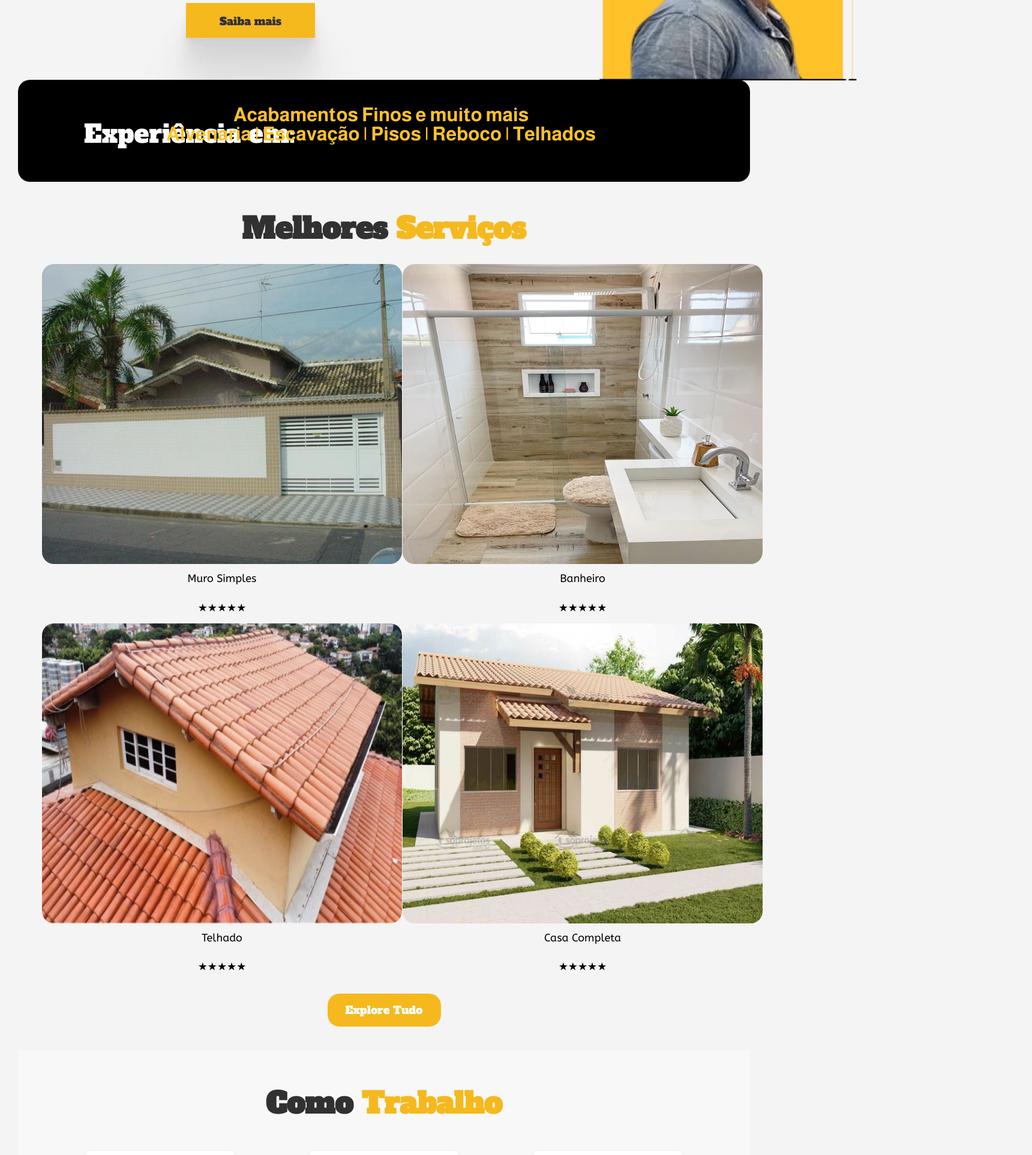
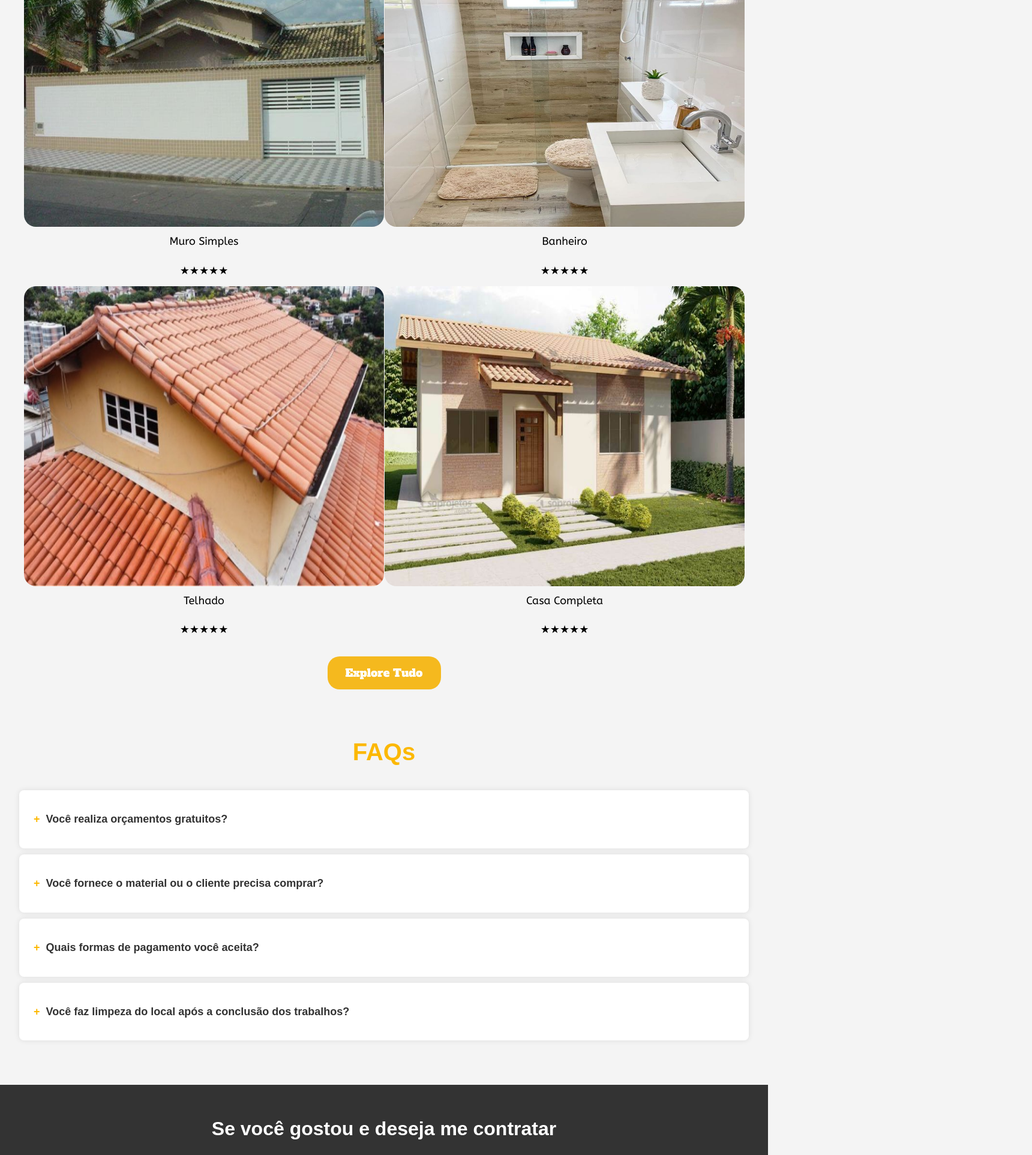
Before and after one commit to Chiquinho-Coder/FrontEndBrunao2, a React (Create React App) app: page / in a window 1280 px wide. Shown: the part 560-2485 px from the top of the page at 60% size, 1720 px wide, since content can reach past the window. Built offline with nearby package versions, Linux system fonts and the light colour scheme.

Commit message:
Ajustar o restante dos faqs e validaçoes pra dps subir pro servidor

```diff
--- a/public/index.html
+++ b/public/index.html
@@ -9,7 +9,7 @@
       name="description"
       content="Web site created using create-react-app"
     />
-    <link rel="apple-touch-icon" href="%PUBLIC_URL%/logo192.png" />
+    <link rel="apple-touch-icon" href="./favicon.ico" />
     <!--
       manifest.json provides metadata used when your web app is installed on a
       user's mobile device or desktop. See https://developers.google.com/web/fundamentals/web-app-manifest/
@@ -24,7 +24,7 @@
       work correctly both with client-side routing and a non-root public URL.
       Learn how to configure a non-root public URL by running `npm run build`.
     -->
-    <title>React App</title>
+    <title>DesenrolaJá</title>
   </head>
   <body>
     <noscript>You need to enable JavaScript to run this app.</noscript>
--- a/src/App.jsx
+++ b/src/App.jsx
@@ -1,4 +1,4 @@
-import React from "react";
+import React, { useState } from "react";
 import { Link } from "react-router-dom";
 import logo from "./assets/images/logo_orea.png";
 import cara_oreia from "./assets/images/cara_orea.png";
@@ -12,213 +12,57 @@ import "./css/styles.css";
 import "./App.scss";
 
 function App() {
+  const [expandedFAQ, setExpandedFAQ] = useState(null); // Usar useState para controlar a expansão do FAQ
+
+  const toggleFAQ = (index) => {
+    // Alterna entre expandir e colapsar a FAQ
+    setExpandedFAQ(expandedFAQ === index ? null : index);
+  };
+
   return (
     <div className="App">
       <div className="Header_site">
         <div className="cabecalho">
           <img
             src={logo}
-            alt=""
+            alt="Logo"
             style={{ width: 101, height: 94, flexShrink: 0 }}
           />
           <nav>
             <p>DesenrolaJá</p>
-            <a href="/home">Home</a>
-            <a href="/sobre">Sobre</a>
-            <a href="/servico">Serviços</a>
-            <a href="/ctt2">Contato</a>
+            <a href="#">Home</a>
+            <a href="#sobre">Sobre</a>
+            <a href="#servico">Serviços</a>
+            <a href="#contato">Contato</a>
           </nav>
           <Link to="/login">
             <button>Sign In</button>
           </Link>
         </div>
       </div>
-
       <section className="text_oreia">
         <p>Oferecendo o Melhor </p>
         <div className="servico">Serviço</div>
       </section>
+
       <div className="resumo_oreia">
         <p>
-          {" "}
           Me chamo Orea Seca e trabalho de pedreiro desde os 15 anos, já tenho
           mais de 20 anos de experiência na área, tendo feito todo tipo de
           serviço.
         </p>
       </div>
-      <svg
-        xmlns="http://www.w3.org/2000/svg"
-        width="375"
-        height="240"
-        viewBox="0 0 375 240"
-        fill="none"
-        className="botao_saiba"
-      >
-        <g filter="url(#filter0_dddddd_1_232)">
-          <path d="M80 2H295V60H80V2Z" fill="#F5B91E" />
-        </g>
-        <text
-          x="50%"
-          y="14%"
-          text-anchor="middle"
-          dominant-baseline="middle"
-          fill="#313131"
-          font-family="AlfaSlab"
-          font-size="18px"
-          font-weight="400"
-        >
-          Saiba mais
-        </text>
-        <defs>
-          <filter
-            id="filter0_dddddd_1_232"
-            x="0"
-            y="0.703704"
-            width="375"
-            height="239.296"
-            filterUnits="userSpaceOnUse"
-            color-interpolation-filters="sRGB"
-          >
-            <feFlood flood-opacity="0" result="BackgroundImageFix" />
-            <feColorMatrix
-              in="SourceAlpha"
-              type="matrix"
-              values="0 0 0 0 0 0 0 0 0 0 0 0 0 0 0 0 0 0 127 0"
-              result="hardAlpha"
-            />
-            <feOffset dy="1.85185" />
-            <feGaussianBlur stdDeviation="1.57407" />
-            <feColorMatrix
-              type="matrix"
-              values="0 0 0 0 0.192157 0 0 0 0 0.192157 0 0 0 0 0.192157 0 0 0 0.0240741 0"
-            />
-            <feBlend
-              mode="normal"
-              in2="BackgroundImageFix"
-              result="effect1_dropShadow_1_232"
-            />
-            <feColorMatrix
-              in="SourceAlpha"
-              type="matrix"
-              values="0 0 0 0 0 0 0 0 0 0 0 0 0 0 0 0 0 0 127 0"
-              result="hardAlpha"
-            />
-            <feOffset dy="8.14815" />
-            <feGaussianBlur stdDeviation="3.25926" />
-            <feColorMatrix
-              type="matrix"
-              values="0 0 0 0 0.192157 0 0 0 0 0.192157 0 0 0 0 0.192157 0 0 0 0.0392593 0"
-            />
-            <feBlend
-              mode="normal"
-              in2="effect1_dropShadow_1_232"
-              result="effect2_dropShadow_1_232"
-            />
-            <feColorMatrix
-              in="SourceAlpha"
-              type="matrix"
-              values="0 0 0 0 0 0 0 0 0 0 0 0 0 0 0 0 0 0 127 0"
-              result="hardAlpha"
-            />
-            <feOffset dy="20" />
-            <feGaussianBlur stdDeviation="6.5" />
-            <feColorMatrix
-              type="matrix"
-              values="0 0 0 0 0.192157 0 0 0 0 0.192157 0 0 0 0 0.192157 0 0 0 0.05 0"
-            />
-            <feBlend
-              mode="normal"
-              in2="effect2_dropShadow_1_232"
-              result="effect3_dropShadow_1_232"
-            />
-            <feColorMatrix
-              in="SourceAlpha"
-              type="matrix"
-              values="0 0 0 0 0 0 0 0 0 0 0 0 0 0 0 0 0 0 127 0"
-              result="hardAlpha"
-            />
-            <feOffset dy="38.5185" />
-            <feGaussianBlur stdDeviation="12.7407" />
-            <feColorMatrix
-              type="matrix"
-              values="0 0 0 0 0.192157 0 0 0 0 0.192157 0 0 0 0 0.192157 0 0 0 0.0607407 0"
-            />
-            <feBlend
-              mode="normal"
-              in2="effect3_dropShadow_1_232"
-              result="effect4_dropShadow_1_232"
-            />
-            <feColorMatrix
-              in="SourceAlpha"
-              type="matrix"
-              values="0 0 0 0 0 0 0 0 0 0 0 0 0 0 0 0 0 0 127 0"
-              result="hardAlpha"
-            />
-            <feOffset dy="64.8148" />
-            <feGaussianBlur stdDeviation="23.4259" />
-            <feColorMatrix
-              type="matrix"
-              values="0 0 0 0 0.192157 0 0 0 0 0.192157 0 0 0 0 0.192157 0 0 0 0.0759259 0"
-            />
-            <feBlend
-              mode="normal"
-              in2="effect4_dropShadow_1_232"
-              result="effect5_dropShadow_1_232"
-            />
-            <feColorMatrix
-              in="SourceAlpha"
-              type="matrix"
-              values="0 0 0 0 0 0 0 0 0 0 0 0 0 0 0 0 0 0 127 0"
-              result="hardAlpha"
-            />
-            <feOffset dy="100" />
-            <feGaussianBlur stdDeviation="40" />
-            <feColorMatrix
-              type="matrix"
-              values="0 0 0 0 0.192157 0 0 0 0 0.192157 0 0 0 0 0.192157 0 0 0 0.1 0"
-            />
-            <feBlend
-              mode="normal"
-              in2="effect5_dropShadow_1_232"
-              result="effect6_dropShadow_1_232"
-            />
-            <feBlend
-              mode="normal"
-              in="SourceGraphic"
-              in2="effect6_dropShadow_1_232"
-              result="shape"
-            />
-          </filter>
-        </defs>
-      </svg>
 
       <div className="img_oreacara">
         <img
           src={cara_oreia}
-          alt=""
+          alt="Orea"
           style={{ width: 548, height: 591, flexShrink: 0 }}
         />
       </div>
-      <svg
-        xmlns="http://www.w3.org/2000/svg"
-        width="234"
-        height="91"
-        viewBox="0 0 234 91"
-        fill="none"
-        className="seta"
-      >
-        <path
-          d="M96.5714 13.3471L96.0637 12.4855L96.5714 13.3471ZM87.2857 89.7447L87.1026 90.7278L87.2857 89.7447ZM3 71.6099L11.3196 63.6026L0.225236 60.4012L3 71.6099ZM233.768 77.9146C220.15 61.5893 196.964 38.7219 171.63 23.1731C146.363 7.66516 118.581 -0.783689 96.0637 12.4855L97.0791 14.2086C118.562 1.54897 145.422 9.43429 170.584 24.8777C195.679 40.2802 218.707 62.9813 232.232 79.1957L233.768 77.9146ZM96.0637 12.4855C68.3624 28.8097 60.1761 47.211 62.0383 62.2817C63.886 77.2347 75.6301 88.5908 87.1026 90.7278L87.4688 88.7616C76.8804 86.7893 65.7674 76.1521 64.0232 62.0364C62.2935 48.0385 69.7804 30.2955 97.0791 14.2086L96.0637 12.4855ZM87.1026 90.7278C95.4523 92.2831 102.98 87.0603 108.537 78.882C114.118 70.6688 117.914 59.2218 118.818 47.6204C119.722 36.0237 117.745 24.1378 111.617 15.1183C105.454 6.04633 95.1736 0 79.7857 0V2C94.5764 2 104.207 7.77022 109.963 16.2422C115.755 24.7667 117.706 36.1521 116.824 47.465C115.943 58.7733 112.24 69.8742 106.883 77.758C101.502 85.6768 94.6548 90.1001 87.4688 88.7616L87.1026 90.7278ZM79.7857 0C36.2058 0 13.0122 37.7363 4.54941 62.6373L6.44304 63.2808C14.8343 38.5902 37.5595 2 79.7857 2V0Z"
-          fill="#F5B91E"
-        />
-      </svg>
 
-      <div className="exp_borda">
-        <h2>Experiência em:</h2>
-        <p>Alvenaria | Escavação | Pisos | Reboco | Telhados</p>{" "}
-        <p>Acabamentos Finos e muito mais </p>
-      </div>
       <section className="melhores_servicos">
+        <section id="servico">
           <h2>
             Melhores <span>Serviços</span>
           </h2>
@@ -229,147 +73,87 @@ function App() {
               <p>★★★★★</p>
             </div>
             <div className="servico_item">
-            <img src={banheiro} alt="Predinho" />
+              <img src={banheiro} alt="Banheiro" />
               <p>Banheiro</p>
               <p>★★★★★</p>
             </div>
             <div className="servico_item">
-            <img src={telhado} alt="Forja" />
+              <img src={telhado} alt="Telhado" />
               <p>Telhado</p>
               <p>★★★★★</p>
             </div>
             <div className="servico_item">
-            <img src={casa} alt="Casarão" />
+              <img src={casa} alt="Casa Completa" />
               <p>Casa Completa</p>
               <p>★★★★★</p>
             </div>
           </div>
           <button className="btn_saiba">Explore Tudo</button>
         </section>
-      <section className="como_trabalho">
-        <h2>
-          Como <span>Trabalho</span>
-        </h2>
-        <div className="trabalho_items">
-          <div className="trabalho_item">
-            <h3>Agenda de Horários</h3>
-            <p>
-              Agendar horário a partir do site para orçamento, verificar
-              disponibilidade de horários e dias
-            </p>
-            <button className="btn_saiba">Saiba Mais</button>
-          </div>
-          <div className="trabalho_item">
-            <h3>Orçamentos</h3>
-            <p>
-              Serviços simples como colocar pisos, rebocar paredes, fazer
-              aterramento entre outros possuem o preço tabelado por dia de
-              serviço, coisas mais complexas necessitam de orçamento
-            </p>
-            <button className="btn_saiba">Saiba Mais</button>
-          </div>
-          <div className="trabalho_item">
-            <h3>Planejamento</h3>
-            <p>
-              Para serviços mais complexos será necessário um período de até 1
-              semana entre o orçamento e o início das obras por conta do
-              planejamento que será feito com acompanhamento do cliente
-            </p>
-            <button className="btn_saiba">Saiba Mais</button>
-          </div>
-        </div>
-      </section>
-      <section className="comentarios_clientes">
-        <h2>
-          Comentários de <span>Clientes</span>
-        </h2>
-        <div className="comentario_item">
-          <img src={cliente} alt="cliente" />
-          <div className="comentario_texto">
-            <p class="avaliacao_texto">"Esse caba é bão."</p>
-            <p class="descricao_trabalho">
-              Chamei ele lá em casa pra o bicho desenrolar um banheiro novo e
-              ele resolveu tudo certo e ainda pedi tbm pra ele rebocar a parede
-              do quarto de mainha e ele fez isso num dia só, RECEBA!! :D
-            </p>
-            <p class="avaliacao_estrelas">★★★★★</p>
-            <p class="autor_avaliacao">- Sr. Reseba</p>
-          </div>
-        </div>
-      </section>
-
-      <section className="pricing">
-        <div className="card">
-          <h2>Reparos</h2>
-          <p className="price">R$150/Dia</p>
-          <ul>
-            <li>Armador Padrão</li>
-            <li>Pequenos Reajustes</li>
-            <li>Trocar Azulejos</li>
-            <li>Rebaixar Gesso em Serviços</li>
-            <li>Alinhamento</li>
-          </ul>
-          <button>Quero esse!</button>
-        </div>
-
-        <div className="card highlight-card">
-          <h2>Serviços Simples</h2>
-          <p className="price">R$300/Dia</p>
-          <ul>
-            <li>Rebocar Paredes</li>
-            <li>Alinhamento Fino</li>
-            <li>Acabamento</li>
-            <li>Levantar Muros</li>
-            <li>Colocar Metais</li>
-            <li>Mais...</li>
-          </ul>
-          <button>Quero esse!</button>
-        </div>
-
-        <div className="card">
-          <h2>Personalizado</h2>
-          <p className="price">R$: A Combinar</p>
-          <ul>
-            <li>Serviço mais complexo ou sob medida</li>
-            <li>Discussão de preço com o cliente</li>
-            <li>Orçamento feito conforme necessidades</li>
-          </ul>
-          <button>Quero esse!</button>
-        </div>
       </section>
 
       <section className="faq">
         <h2>FAQs</h2>
         <div className="faq-item">
-          <h3>
-            <span className="faq-icon">-</span> Você realiza orçamentos
-            gratuitos?
+          <h3 onClick={() => toggleFAQ(0)}>
+            <span className="faq-icon">{expandedFAQ === 0 ? "-" : "+"}</span>
+            Você realiza orçamentos gratuitos?
           </h3>
+          <div className={`faq-answer ${expandedFAQ === 0 ? "expanded" : ""}`}>
+            {expandedFAQ === 0 && (
               <p>
-            O Primeiro orçamento é gratuito, já os posteriores serão cobrados o
-            valor simbólico de R$25,00
+                O Primeiro orçamento é gratuito, já os posteriores serão
+                cobrados o valor simbólico de R$25,00
               </p>
+            )}
+          </div>
         </div>
         <div className="faq-item">
-          <h3>
-            <span className="faq-icon">+</span> Você fornece o material ou o
-            cliente precisa comprar?
+          <h3 onClick={() => toggleFAQ(1)}>
+            <span className="faq-icon">{expandedFAQ === 1 ? "-" : "+"}</span>
+            Você fornece o material ou o cliente precisa comprar?
           </h3>
+          <div className={`faq-answer ${expandedFAQ === 1 ? "expanded" : ""}`}>
+            {expandedFAQ === 1 && (
+              <p>
+                Em serviços simples, o cliente deve fornecer o material. Para
+                serviços mais complexos, podemos fornecer o material mediante
+                orçamento.
+              </p>
+            )}
+          </div>
         </div>
         <div className="faq-item">
-          <h3>
-            <span className="faq-icon">+</span> Quais formas de pagamento você
-            aceita?
+          <h3 onClick={() => toggleFAQ(2)}>
+            <span className="faq-icon">{expandedFAQ === 2 ? "-" : "+"}</span>
+            Quais formas de pagamento você aceita?
           </h3>
+          <div className={`faq-answer ${expandedFAQ === 2 ? "expanded" : ""}`}>
+            {expandedFAQ === 2 && (
+              <p>
+                Eu aceito pagamentos via transferência bancária, PIX, e
+                dinheiro.
+              </p>
+            )}
+          </div>
         </div>
         <div className="faq-item">
-          <h3>
-            <span className="faq-icon">+</span> Você faz limpeza do local após a
-            conclusão dos trabalhos?
+          <h3 onClick={() => toggleFAQ(3)}>
+            <span className="faq-icon">{expandedFAQ === 3 ? "-" : "+"}</span>
+            Você faz limpeza do local após a conclusão dos trabalhos?
           </h3>
+          <div className={`faq-answer ${expandedFAQ === 3 ? "expanded" : ""}`}>
+            {expandedFAQ === 3 && (
+              <p>
+                Sim, sempre faço uma limpeza básica no local após finalizar o
+                serviço.
+              </p>
+            )}
+          </div>
         </div>
       </section>
 
+      <section id="contato">
         <footer>
           <h2>Se você gostou e deseja me contratar</h2>
           <button>Contato</button>
@@ -405,6 +189,7 @@ function App() {
             <p>Email: ORSL_SMF@gmail.com</p>
           </div>
         </footer>
+      </section>
     </div>
   );
 }
--- a/src/App.scss
+++ b/src/App.scss
@@ -1,16 +1,29 @@
 .App {
   display: flex;
   flex-direction: column;
-  padding: 30px;
+  padding: 0px;
 }
+
 .Header_site {
-  p {
+  position: fixed;
+  top: 0;
+  width: 100%;
+  z-index: 1;
+  background-color: rgba(244, 244, 244, 0.95);
+  box-shadow: 0 2px 5px rgba(0, 0, 0, 0.1); /* Sombra para destacar o cabeçalho */
+  padding: 10px 10px;
+}
+
+.Header_site p {
   margin-right: 60px;
   margin-left: 5px;
   color: #f5b91e;
   font-size: 23px;
   font-family: "AlfaSlab";
 }
+
+html {
+  scroll-behavior: smooth;
 }
 
 .cabecalho {
@@ -322,3 +335,33 @@
     }
   }
 }
+.faq-item {
+  margin-bottom: 10px;
+}
+
+.faq-item h3 {
+  cursor: pointer;
+  font-size: 18px;
+  font-weight: bold;
+  margin: 10px 0;
+}
+
+.faq-answer {
+  max-height: 0;
+  overflow: hidden;
+  opacity: 0;
+  transition: max-height 0.3s ease-out, opacity 0.3s ease-out;
+  font-size: 16px;
+  line-height: 1.5;
+  padding-left: 20px;
+}
+
+.faq-answer.expanded {
+  max-height: 200px;
+  opacity: 1;
+}
+
+.faq-icon {
+  margin-right: 10px;
+  font-size: 18px;
+}
--- a/src/clientes/ClientesInicial.jsx
+++ b/src/clientes/ClientesInicial.jsx
@@ -6,8 +6,8 @@ import "./ClientesInicial.scss";
 
 function ClientesInicial() {
   const [clientes, setClientes] = useState([]);
-  //const API_URL = "http://localhost:3010";
-  const API_URL = "http://20.83.237.168:3010";
+  const API_URL = "http://localhost:3010";
+  //const API_URL = "http://20.83.237.168:3010";
 
   const consultarClientes = async () => {
     try {
--- a/src/clientes/Opcoes/Alterar/AlterarCliente2.jsx
+++ b/src/clientes/Opcoes/Alterar/AlterarCliente2.jsx
@@ -12,8 +12,8 @@ const AlterarCliente2 = () => {
   const [comentario, setComentario] = useState("");
   const [loading, setLoading] = useState(true);
   const navigate = useNavigate();
-
-  const API_URL = "http://20.83.237.168:3010";
+  const API_URL = "http://localhost:3010";
+  //const API_URL = "http://20.83.237.168:3010";
 
   const fetchCliente = async () => {
     try {
--- a/src/servicos/Opcoes/Alterar/AlterarServico2.jsx
+++ b/src/servicos/Opcoes/Alterar/AlterarServico2.jsx
@@ -13,8 +13,8 @@ const AlterarServico2 = () => {
   const [descricao, setDescricao] = useState("");
   const [loading, setLoading] = useState(true);
   const navigate = useNavigate();
-
-  const API_URL = "http://20.83.237.168:3010";
+  const API_URL = "http://localhost:3010";
+  //const API_URL = "http://20.83.237.168:3010";
 
   const fetchServico = async () => {
     try {
--- a/src/servicos/ServicosInicial.jsx
+++ b/src/servicos/ServicosInicial.jsx
@@ -7,8 +7,8 @@ import "./ServicosInicial.scss";
 
 function ServicosInicial() {
   const [servicos, setServicos] = useState([]);
-  //const API_URL = "http://localhost:3010";
-  const API_URL = "http://20.83.237.168:3010";
+  const API_URL = "http://localhost:3010";
+  //const API_URL = "http://20.83.237.168:3010";
 
   const consultarServicos = async () => {
     try {
```
Also changed, not shown: 2 other files (tests, documents, lock files or other folders). Lines whose indentation alone changed are shown as unchanged.
